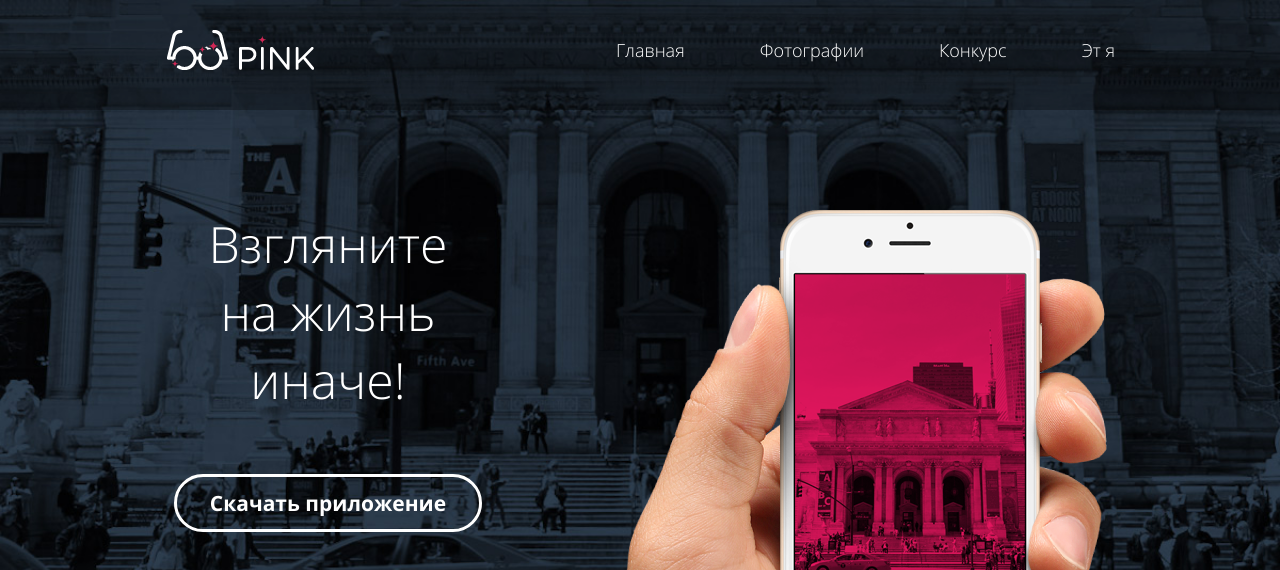
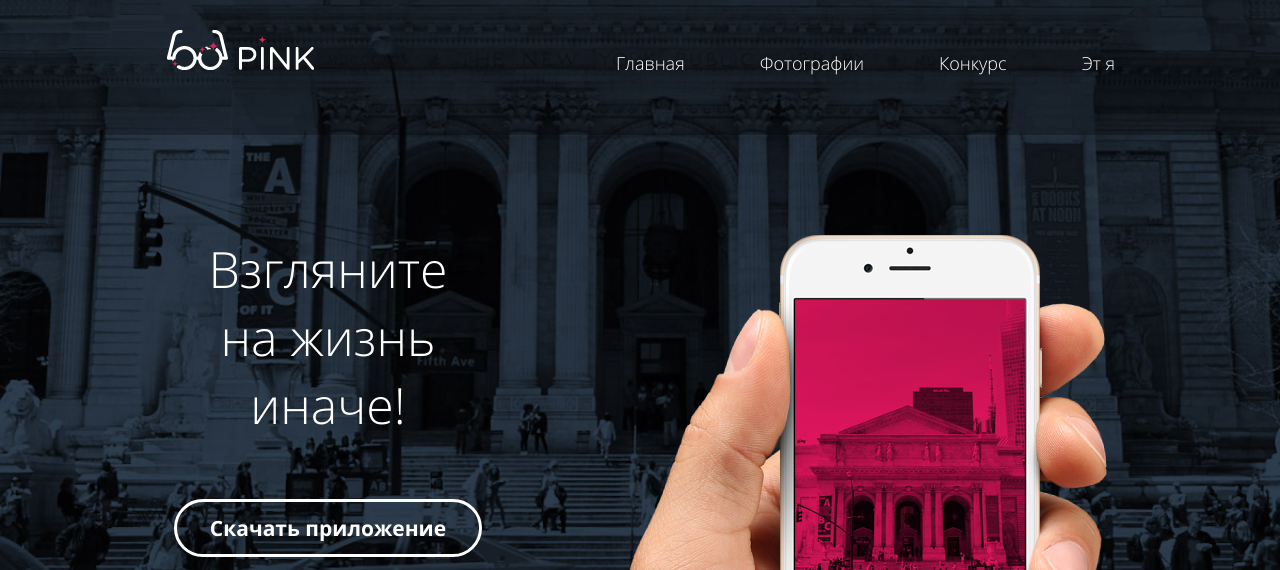
Before and after one commit to nyasquirrel/pink, a website: page index.html in a window 1280 px wide. Shown: the top 570 px of the page. Drawn offline with Linux system fonts and the light colour scheme.

Commit message:
пока что такая шапка

```diff
--- a/index.html
+++ b/index.html
@@ -9,11 +9,12 @@
 
 <body>
 	<div class="top">
-		<div class="wrap-header">
-			<div class="header">
+		<div class="header top-header">
 			<div class="header-inner">
+				<div class="wrap-logo">
 					<a href="/" class="header__logo">
 					</a>
+				</div>
 				<nav class="nav-menu">
 					<ul class="nav-menu__list">
 						<li class="nav-menu__el">
@@ -35,7 +36,6 @@
 						<span class="nav-menu__line"></span>
 					</div>
 				</nav>
-				</div>
 			</div>
 		</div>
 		<div class="offer wrap-cnt">
--- a/scss/nav-menu.scss
+++ b/scss/nav-menu.scss
@@ -47,6 +47,7 @@
 		&__el {
 			margin-left: 0;
 			justify-content: center;
+			padding: 16px 0;
 		}
 		&__toggle {
 			display: block;
--- a/scss/top.scss
+++ b/scss/top.scss
@@ -2,4 +2,9 @@
 	background-color: #283645;
 	background-image: url('../img/back-desktop.jpg');
 	background-size: cover;
+	&-header {
+		margin-bottom: 100px;
+		position: relative;
+		background: rgba(0,0,0,0.3);
+	}
 }
--- a/scss/wrappers.scss
+++ b/scss/wrappers.scss
@@ -4,9 +4,7 @@
 	margin: 0 auto;
 	padding: 0 20px;
 	}
-	&-header {
-		margin-bottom: 100px;
-		position: relative;
-		background: rgba(0,0,0,0.3);
+	&-logo {
+		padding-bottom: 25px;
 	}
 }
```
Also changed, not shown: css/main.css, 1 other file. Lines whose indentation alone changed are shown as unchanged.
